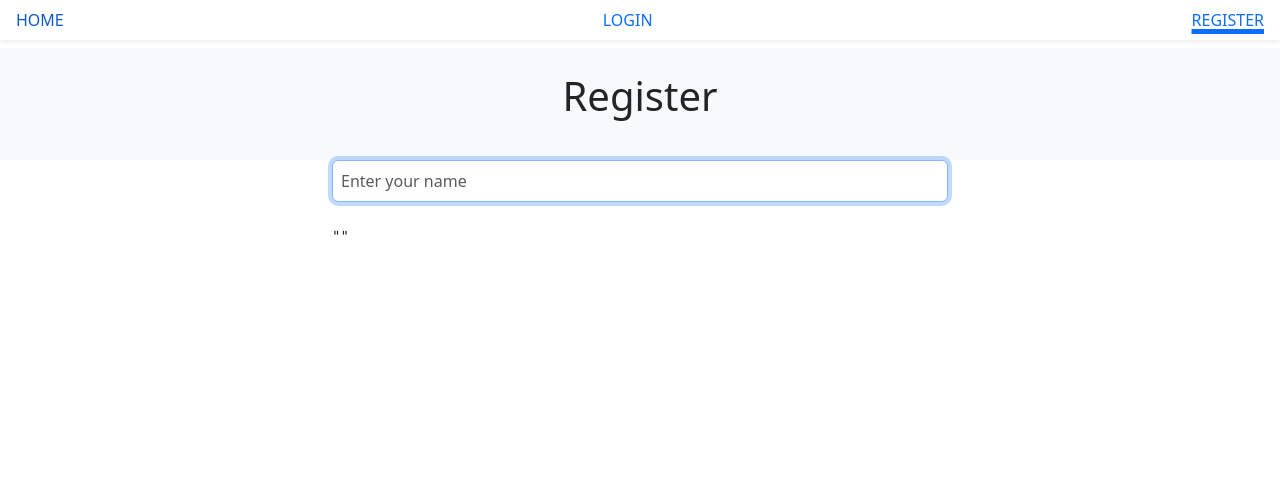
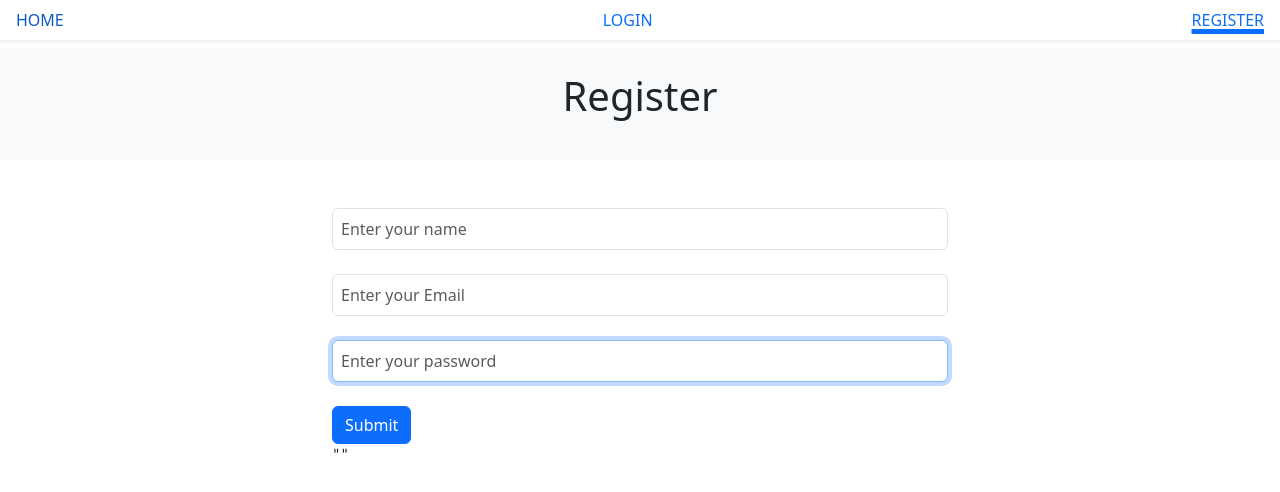
Before and after one commit to Christymonthomas/react-ecommerce, a React (Create React App) app in the folder client/: page /register in a window 1280 px wide. Shown: the top 492 px of the page. Built offline with nearby package versions, Linux system fonts and the light colour scheme.

Commit message:
Added form to register page

```diff
--- a/client/src/pages/Register.js
+++ b/client/src/pages/Register.js
@@ -7,12 +7,21 @@
   const [name, setName] = useState("");
   const [email, setEmail] = useState("");
   const [password, setPassword] = useState("");
+  const handleSubmit = async (e) => {
+    e.preventDefault();
+    try {
+      console.log(name, password, email);
+    } catch (e) {
+      console.log(e);
+    }
+  };
   return (
     <div>
       <Jumbotron title="Register" />
-      <div className="container-fluid">
+      <div className="container-fluid mt-5">
         <div className="row">
           <div className="col-md-6 offset-md-3">
+            <form onSubmit={handleSubmit}>
               <input
                 type="text"
                 className="form-control mb-4 p-2"
@@ -21,6 +30,25 @@
                 onChange={(e) => setName(e.target.value)}
                 autoFocus
               />
+              <input
+                type="email"
+                className="form-control mb-4 p-2"
+                placeholder="Enter your Email"
+                value={email}
+                onChange={(e) => setEmail(e.target.value)}
+              />
+              <input
+                type="password"
+                className="form-control mb-4 p-2"
+                placeholder="Enter your password"
+                value={password}
+                onChange={(e) => setPassword(e.target.value)}
+                autoFocus
+              />
+              <button className="btn btn-primary" type="submit">
+                Submit
+              </button>
+            </form>
             <pre>{JSON.stringify(name, null, 4)}</pre>
           </div>
         </div>
```
Lines whose indentation alone changed are shown as unchanged.
